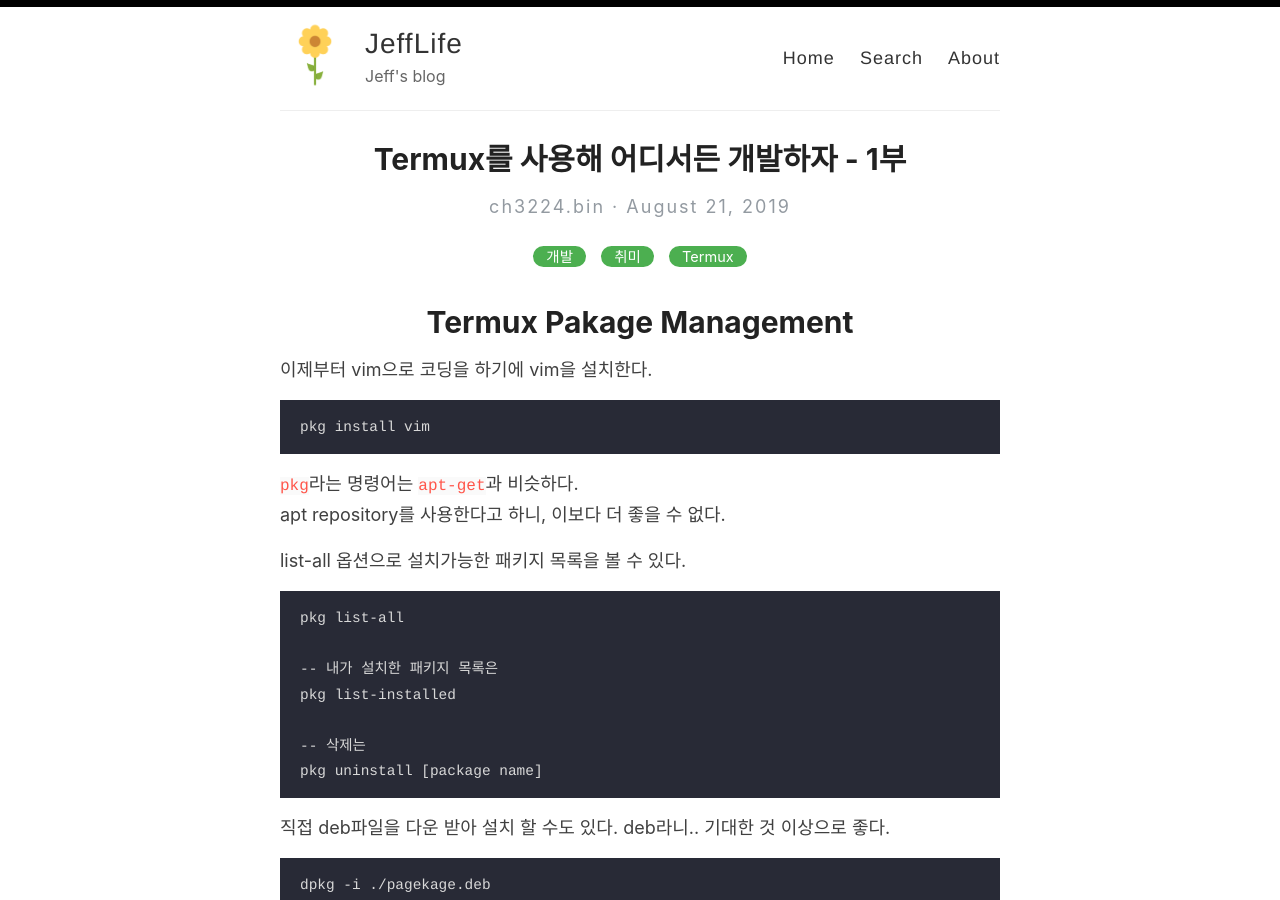
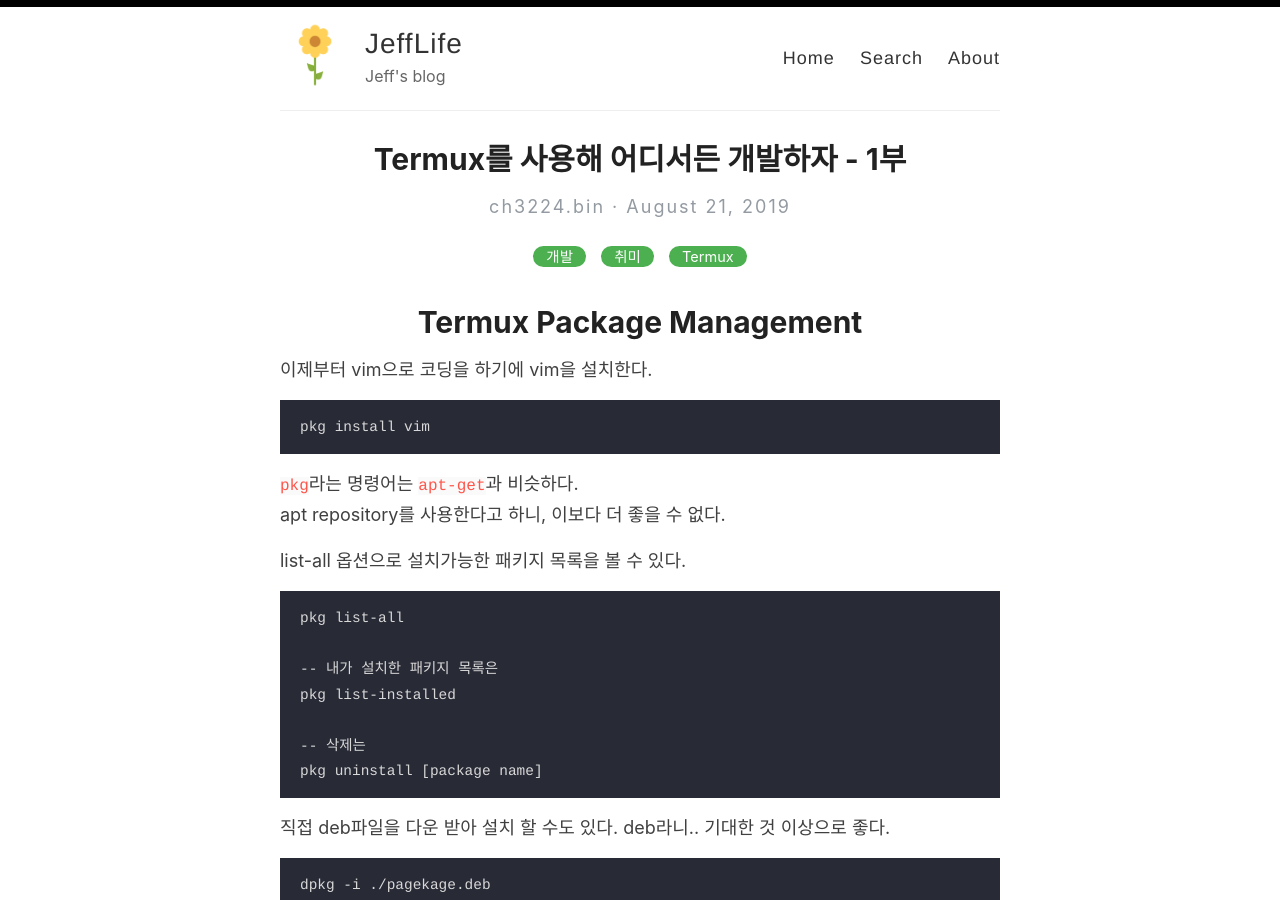
Before and after one commit to ch3224bin/ch3224bin.github.io, a Jekyll site: the page built from _posts/2019-8-21-develop-anywhere-use-termux-2.md, in a window 1280 px wide and 900 px high. Built offline with Jekyll 4.4.1, drawn with Linux system fonts in a browser that asks for light colours; comment, search, counter and statistics services are not loaded.

Commit message:
termux 사용기 1부 작성

````diff
--- a/_posts/2019-8-21-develop-anywhere-use-termux-2.md
+++ b/_posts/2019-8-21-develop-anywhere-use-termux-2.md
@@ -4,7 +4,7 @@ title: "Termux를 사용해 어디서든 개발하자 - 1부"
 categories: [개발,취미,Termux]
 comments: true
 ---
-# Termux Pakage Management
+# Termux Package Management
 이제부터 vim으로 코딩을 하기에 vim을 설치한다.
 ```
 pkg install vim
````
